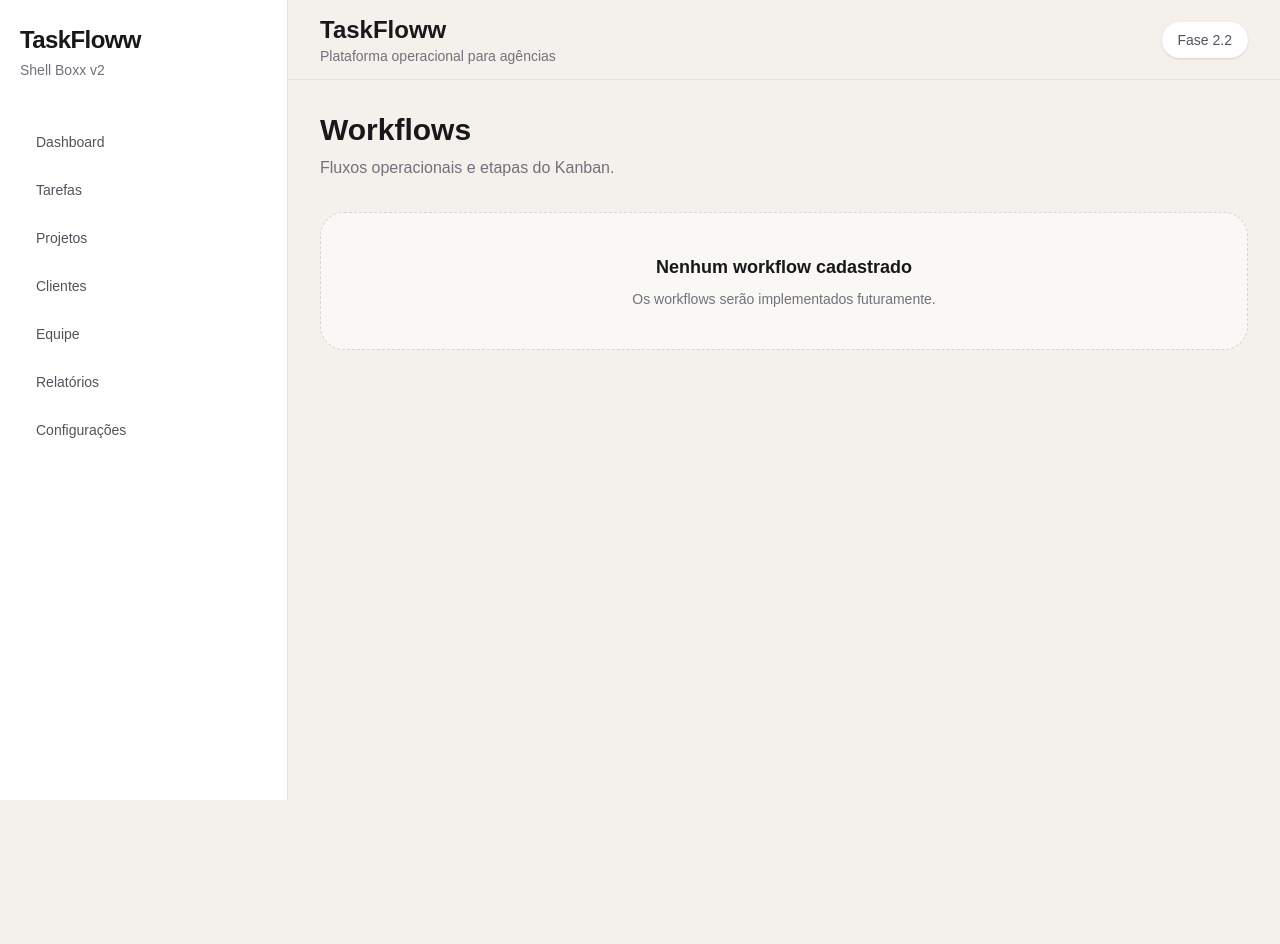
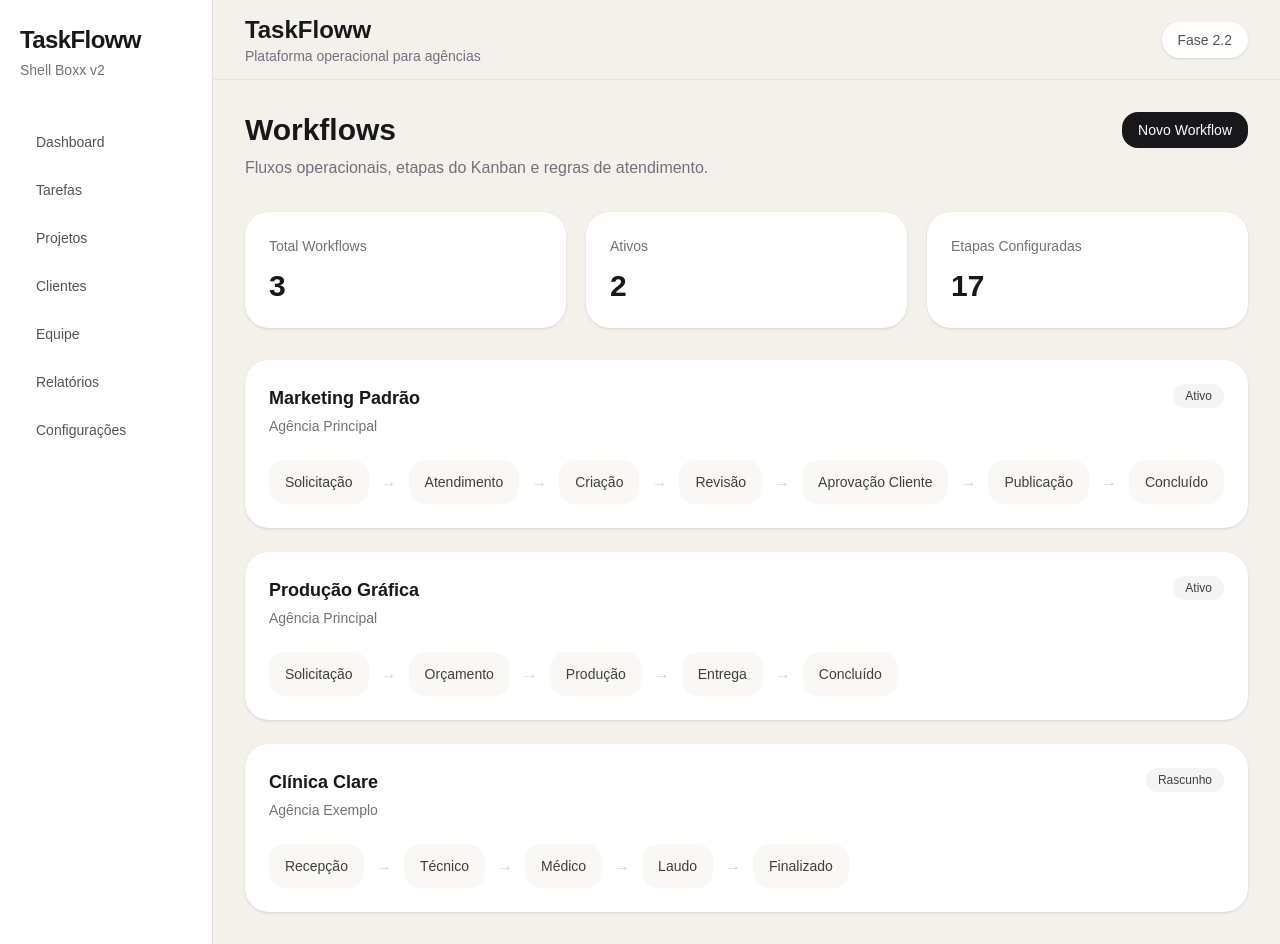
Before and after one commit to hudsonoli/taskflow, a Next.js app in the folder frontend/: page /configuracoes/workflows in a window 1280 px wide. Before the commit the page ends 800 px from the top, so only its background shows below. Built offline with nearby package versions, Linux system fonts and the light colour scheme.

Commit message:
fase 3.9 cria tela mock de workflows

```diff
--- a/frontend/src/app/configuracoes/workflows/page.tsx
+++ b/frontend/src/app/configuracoes/workflows/page.tsx
@@ -1,18 +1,113 @@
-import { EmptyState } from "@/components/ui/EmptyState";
+import { Badge } from "@/components/ui/Badge";
+import { Button } from "@/components/ui/Button";
+import { Card } from "@/components/ui/Card";
 import { PageHeader } from "@/components/ui/PageHeader";
 
+const workflows = [
+  {
+    name: "Marketing Padrão",
+    agency: "Agência Principal",
+    status: "Ativo",
+    stages: [
+      "Solicitação",
+      "Atendimento",
+      "Criação",
+      "Revisão",
+      "Aprovação Cliente",
+      "Publicação",
+      "Concluído",
+    ],
+  },
+  {
+    name: "Produção Gráfica",
+    agency: "Agência Principal",
+    status: "Ativo",
+    stages: ["Solicitação", "Orçamento", "Produção", "Entrega", "Concluído"],
+  },
+  {
+    name: "Clínica Clare",
+    agency: "Agência Exemplo",
+    status: "Rascunho",
+    stages: ["Recepção", "Técnico", "Médico", "Laudo", "Finalizado"],
+  },
+];
+
 export default function WorkflowsPage() {
+  const activeWorkflows = workflows.filter(
+    (workflow) => workflow.status === "Ativo"
+  ).length;
+
+  const totalStages = workflows.reduce(
+    (total, workflow) => total + workflow.stages.length,
+    0
+  );
+
   return (
     <div className="p-8">
-      <PageHeader
-        title="Workflows"
-        description="Fluxos operacionais e etapas do Kanban."
-      />
+      <div className="flex items-start justify-between gap-4">
+        <PageHeader
+          title="Workflows"
+          description="Fluxos operacionais, etapas do Kanban e regras de atendimento."
+        />
 
-      <EmptyState
-        title="Nenhum workflow cadastrado"
-        description="Os workflows serão implementados futuramente."
-      />
+        <Button>Novo Workflow</Button>
+      </div>
+
+      <div className="grid gap-5 md:grid-cols-3">
+        <Card>
+          <p className="text-sm text-zinc-500">Total Workflows</p>
+          <p className="mt-3 text-3xl font-bold">{workflows.length}</p>
+        </Card>
+
+        <Card>
+          <p className="text-sm text-zinc-500">Ativos</p>
+          <p className="mt-3 text-3xl font-bold">{activeWorkflows}</p>
+        </Card>
+
+        <Card>
+          <p className="text-sm text-zinc-500">Etapas Configuradas</p>
+          <p className="mt-3 text-3xl font-bold">{totalStages}</p>
+        </Card>
+      </div>
+
+      <div className="mt-8 grid gap-6">
+        {workflows.map((workflow) => (
+          <div
+            key={workflow.name}
+            className="rounded-3xl bg-white p-6 shadow-sm"
+          >
+            <div className="flex items-start justify-between gap-4">
+              <div>
+                <h2 className="text-lg font-semibold text-zinc-900">
+                  {workflow.name}
+                </h2>
+
+                <p className="mt-1 text-sm text-zinc-500">
+                  {workflow.agency}
+                </p>
+              </div>
+
+              <Badge>{workflow.status}</Badge>
+            </div>
+
+            <div className="mt-6 overflow-x-auto">
+              <div className="flex min-w-max items-center gap-3">
+                {workflow.stages.map((stage, index) => (
+                  <div key={stage} className="flex items-center gap-3">
+                    <div className="rounded-2xl bg-[#faf8f4] px-4 py-3 text-sm font-medium text-zinc-700">
+                      {stage}
+                    </div>
+
+                    {index < workflow.stages.length - 1 && (
+                      <span className="text-zinc-300">→</span>
+                    )}
+                  </div>
+                ))}
+              </div>
+            </div>
+          </div>
+        ))}
+      </div>
     </div>
   );
 }
```
